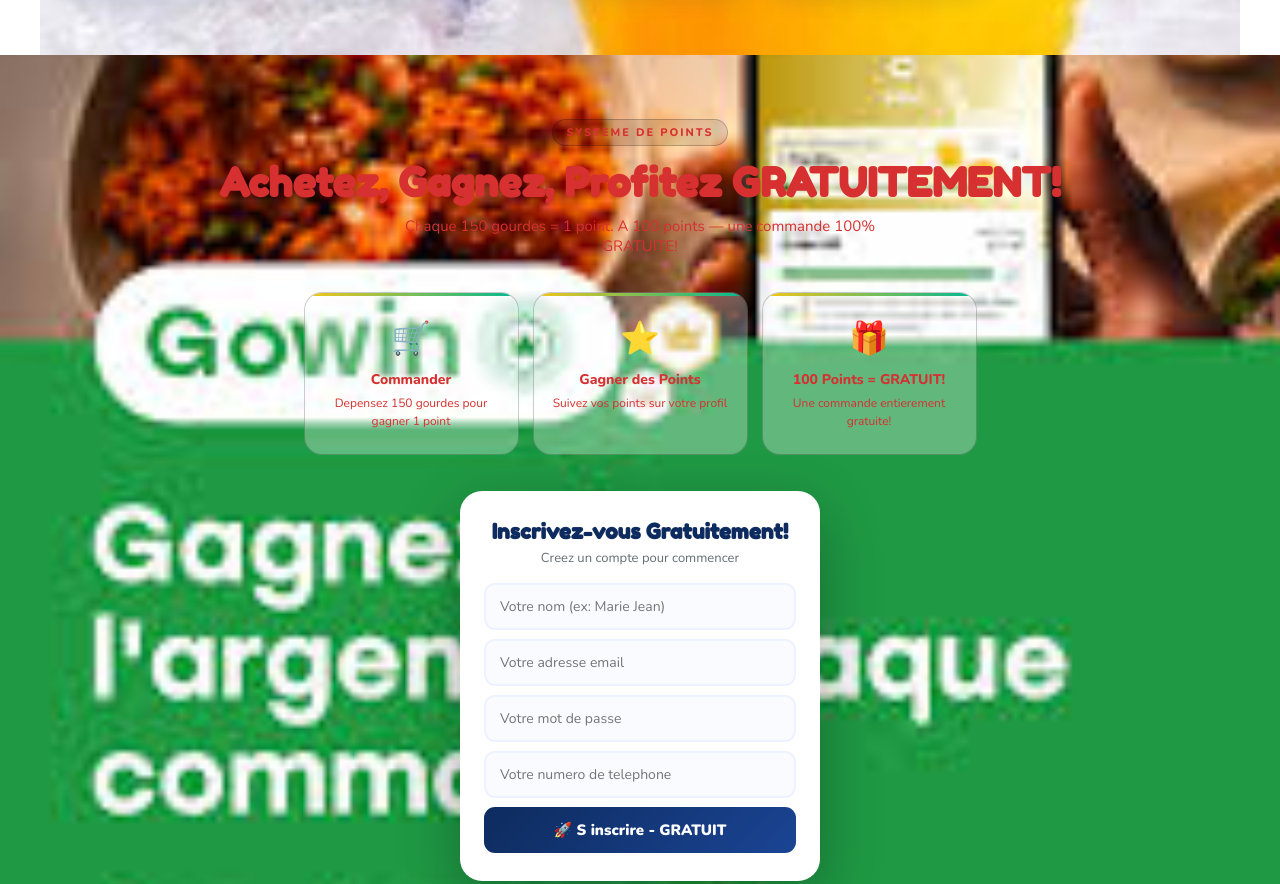
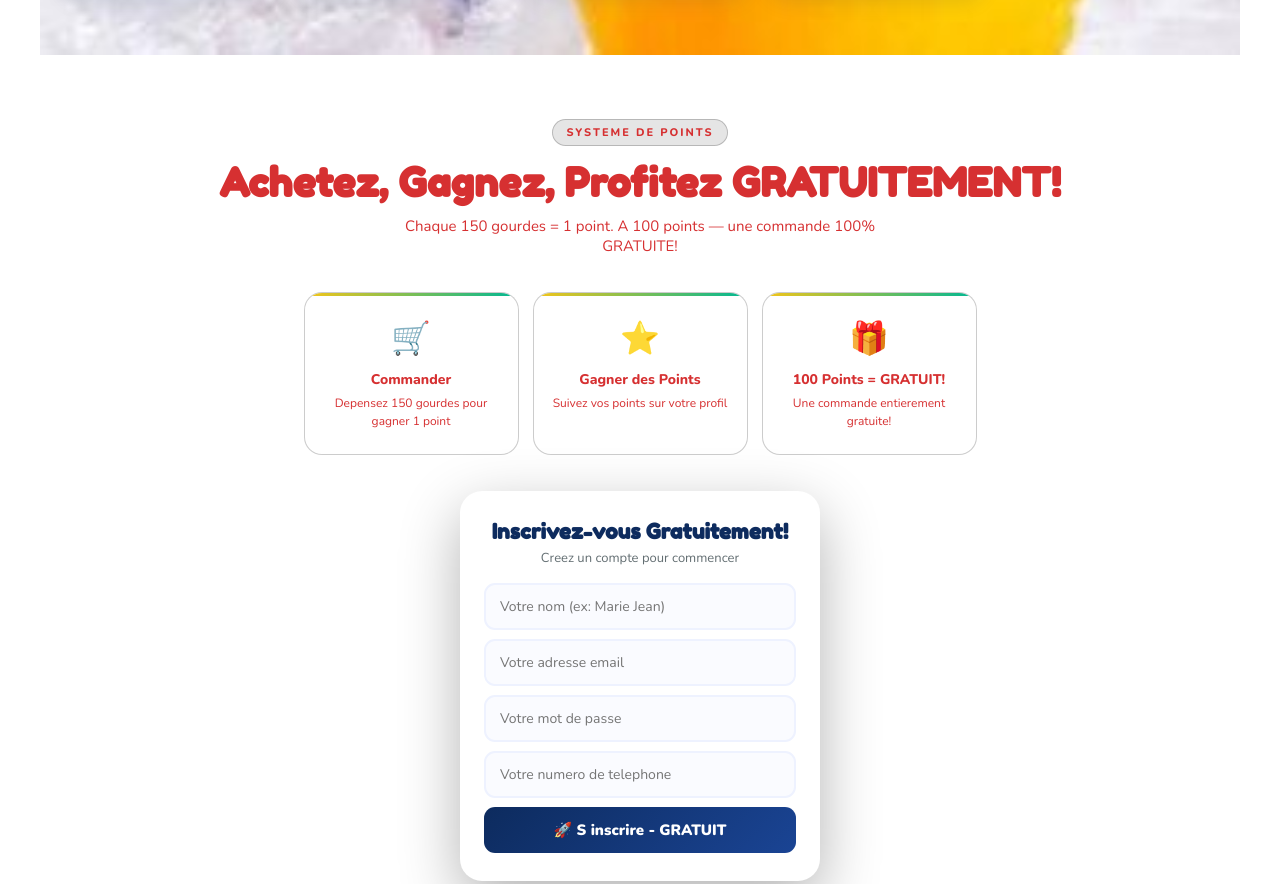
Before and after one commit to josephgenescar/kiktopfresco, a plain HTML site: page index.html in a window 1280 px wide. Shown: the part 2880-3764 px from the top of the page. Drawn offline with nearby package versions, Linux system fonts and the light colour scheme.

Commit message:
Remove background image from points section

```diff
--- a/index.html
+++ b/index.html
@@ -936,7 +936,7 @@ footer>p{color:rgba(255,255,255,.45);font-size:13px;margin-bottom:14px;}
 </section>
 
 <!-- ████ POINTS ████ -->
-<section id="points" class="section-photo photo-right" style="background: url('images/uploads/recompense.jpg'); background-size: cover; background-position: right center;">
+<section id="points" class="section-photo photo-right">
   <div class="pts-wrap">
     <div class="pts-stag" id="pt-tag">Systeme de Points</div>
     <h2 id="pt-h2">Achetez, Gagnez, Profitez GRATUITEMENT!</h2>
```
